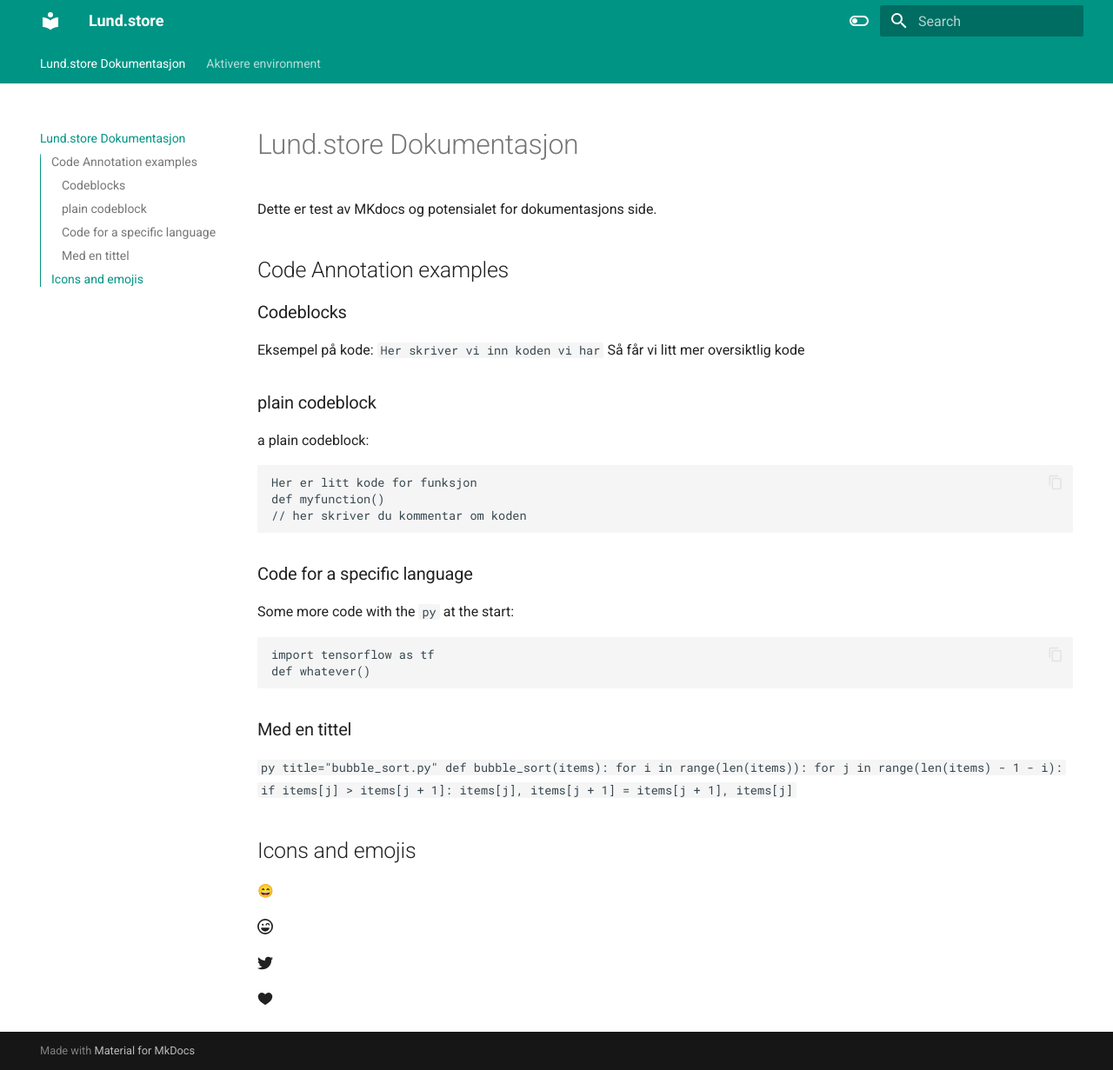
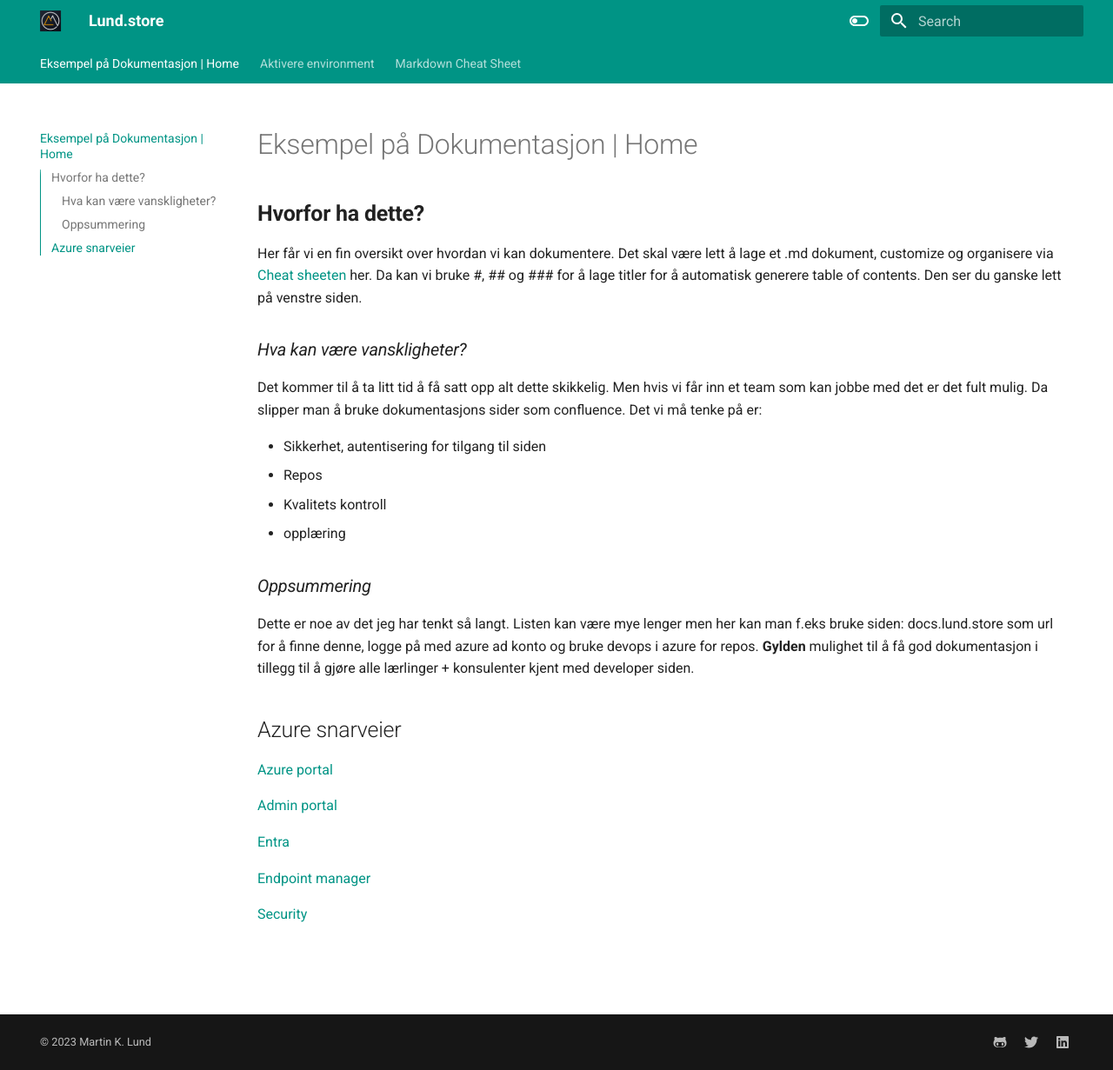
Before and after one commit to milarn/mkdocs, an MkDocs documentation site: the page built from docs/index.md, in a window 1280 px wide and 1231 px high. Shown: the whole window at 87% size. Built offline with MkDocs 1.6.1 and Material for MkDocs 9.7.7, drawn with Linux system fonts in a browser that asks for light colours; emoji names are drawn with the system emoji font.

Commit message:
$Oppdatert nettside

````diff
--- a/docs/index.md
+++ b/docs/index.md
@@ -1,49 +1,29 @@
-# Lund.store Dokumentasjon
+# Eksempel på Dokumentasjon | Home
 
-Dette er test av MKdocs og potensialet for dokumentasjons side.
+## **Hvorfor ha dette?**
+Her får vi en fin oversikt over hvordan vi kan dokumentere.
+Det skal være lett å lage et .md dokument, customize og organisere via [Cheat sheeten](http://127.0.0.1:8000/mkcheatsheet/) her. Da kan vi bruke #, ## og ### for å lage titler for å automatisk generere table of contents. Den ser du ganske lett på venstre siden.
 
-## Code Annotation examples
+### *Hva kan være vanskligheter?*
+Det kommer til å ta litt tid å få satt opp alt dette skikkelig. Men hvis vi får inn et team som kan jobbe med det er det fult mulig. Da slipper man å bruke dokumentasjons sider som confluence. Det vi må tenke på er:
 
-### Codeblocks
+- Sikkerhet, autentisering for tilgang til siden
+- Repos
+- Kvalitets kontroll
+- opplæring
 
-Eksempel på kode: `Her skriver vi inn koden vi har` Så får vi litt mer oversiktlig kode
-
-### plain codeblock
-
-a plain codeblock:
-
-```
-Her er litt kode for funksjon
-def myfunction()
-// her skriver du kommentar om koden
-```
-
-### Code for a specific language
-
-Some more code with the `py` at the start:
-
-``` py
-import tensorflow as tf
-def whatever()
-```
-
-### Med en tittel
-
-``` py title="bubble_sort.py"
-def bubble_sort(items):
-    for i in range(len(items)):
-        for j in range(len(items) - 1 - i):
-            if items[j] > items[j + 1]:
-                items[j], items[j + 1] = items[j + 1], items[j]
-```
+### *Oppsummering*
+Dette er noe av det jeg har tenkt så langt. Listen kan være mye lenger men her kan man f.eks bruke siden: docs.lund.store som url for å finne denne, logge på med azure ad konto og bruke devops i azure for repos. **Gylden** mulighet til å få god dokumentasjon i tillegg til å gjøre alle lærlinger + konsulenter kjent med developer siden.
 
 
-## Icons and emojis
+## Azure snarveier
 
-:smile:
+[Azure portal](https://portal.azure.com)
 
-:fontawesome-regular-face-laugh-wink:
+[Admin portal](https://admin.microsoft.com)
 
-:fontawesome-brands-twitter:{ .twitter }
+[Entra](https://entra.microsoft.com/)
 
-:octicons-heart-fill-24:{ .heart }
+[Endpoint manager](https://endpoint.microsoft.com/)
+
+[Security](https://security.microsoft.com/)
--- /dev/null
+++ b/docs/mkcheatsheet.md
@@ -0,0 +1,129 @@
+# Markdown Cheat Sheet
+
+Thanks for visiting [The Markdown Guide](https://www.markdownguide.org)!
+
+This Markdown cheat sheet provides a quick overview of all the Markdown syntax elements. It can’t cover every edge case, so if you need more information about any of these elements, refer to the reference guides for [basic syntax](https://www.markdownguide.org/basic-syntax) and [extended syntax](https://www.markdownguide.org/extended-syntax).
+
+## Basic Syntax
+
+These are the elements outlined in John Gruber’s original design document. All Markdown applications support these elements.
+
+### Heading
+
+# H1
+## H2
+### H3
+
+### Bold
+
+**bold text**
+
+### Italic
+
+*italicized text*
+
+### Blockquote
+
+> blockquote
+
+### Ordered List
+
+1. First item
+2. Second item
+3. Third item
+
+### Unordered List
+
+- First item
+- Second item
+- Third item
+
+### Code
+
+`code`
+
+### Horizontal Rule
+
+---
+
+### Link
+
+[Markdown Guide](https://www.markdownguide.org)
+
+### Image
+
+![alt text](https://www.markdownguide.org/assets/images/tux.png)
+
+## Extended Syntax
+
+These elements extend the basic syntax by adding additional features. Not all Markdown applications support these elements.
+
+### Table
+
+| Syntax | Description |
+| ----------- | ----------- |
+| Header | Title |
+| Paragraph | Text |
+
+### Fenced Code Block
+
+```
+{
+  "firstName": "John",
+  "lastName": "Smith",
+  "age": 25
+}
+```
+
+### Footnote
+
+Here's a sentence with a footnote. [^1]
+
+[^1]: This is the footnote.
+
+### Heading ID
+
+### My Great Heading {#custom-id}
+
+### Definition List
+
+term
+: definition
+
+### Strikethrough
+
+~~The world is flat.~~
+
+### Task List
+
+- [x] Write the press release
+- [ ] Update the website
+- [ ] Contact the media
+
+### Emoji
+
+That is so funny! :joy:
+
+(See also [Copying and Pasting Emoji](https://www.markdownguide.org/extended-syntax/#copying-and-pasting-emoji))
+
+### Highlight
+
+I need to highlight these ==very important words==.
+
+### Subscript
+
+H~2~O
+
+### Superscript
+
+X^2^
+
+## Icons and emojis
+
+:smile:
+
+:fontawesome-regular-face-laugh-wink:
+
+:fontawesome-brands-twitter:{ .twitter }
+
+:octicons-heart-fill-24:{ .heart }
--- a/mkdocs.yml
+++ b/mkdocs.yml
@@ -1,6 +1,8 @@
 site_name: Lund.store
 theme:
   name: material
+  favicon: img/favicon.png
+  logo: img/logo.png
   features:
     - navigation.tabs
     - navigation.sections
@@ -26,8 +28,9 @@ theme:
      primary: teal
      accent: lime
 
+## MD_Extensions
 
-  markdown_extensions:
+markdown_extensions:
     - pymdownx.highlight:
         anchor_linenums: true
     - pymdownx.inlinehilite
@@ -44,11 +47,15 @@ theme:
         emoji_index: !!python/name:materialx.emoji.twemoji
         emoji_generator: !!python/name:materialx.emoji.to_svg
 
+extra:
+  generator: false
+  social:
+    - icon: fontawesome/brands/github-alt
+      link: https://github.com/milarn/
+    - icon: fontawesome/brands/twitter
+      link: https://twitter.com/Milarngg
+    - icon: fontawesome/brands/linkedin
+      link: https://www.linkedin.com/in/martin-k-l-4a3921130/
 
-markdown_extensions:
-  - attr_list
-  - pymdownx.emoji:
-      emoji_index: !!python/name:materialx.emoji.twemoji
-      emoji_generator: !!python/name:materialx.emoji.to_svg
-extra_css:
-  - stylesheets/extra.css
+copyright: |
+ &copy; 2023 <a href="https://github.com/milarn/" target="_blank" rel="noopener">Martin K. Lund</a>
````
Also changed, not shown: docs/Hvordan bruke environment.md (added, +34 -0 lines), docs/page2.md (deleted, +0 -16 lines), docs/img/favicon.png (added), docs/img/logo.png (added).
